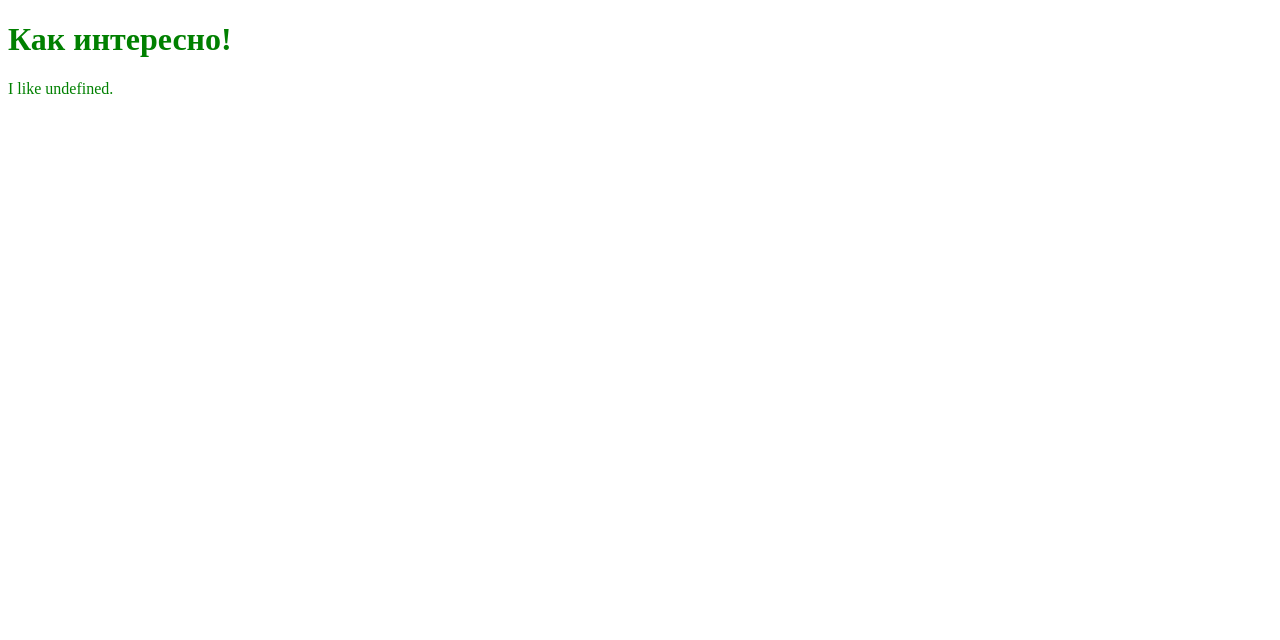
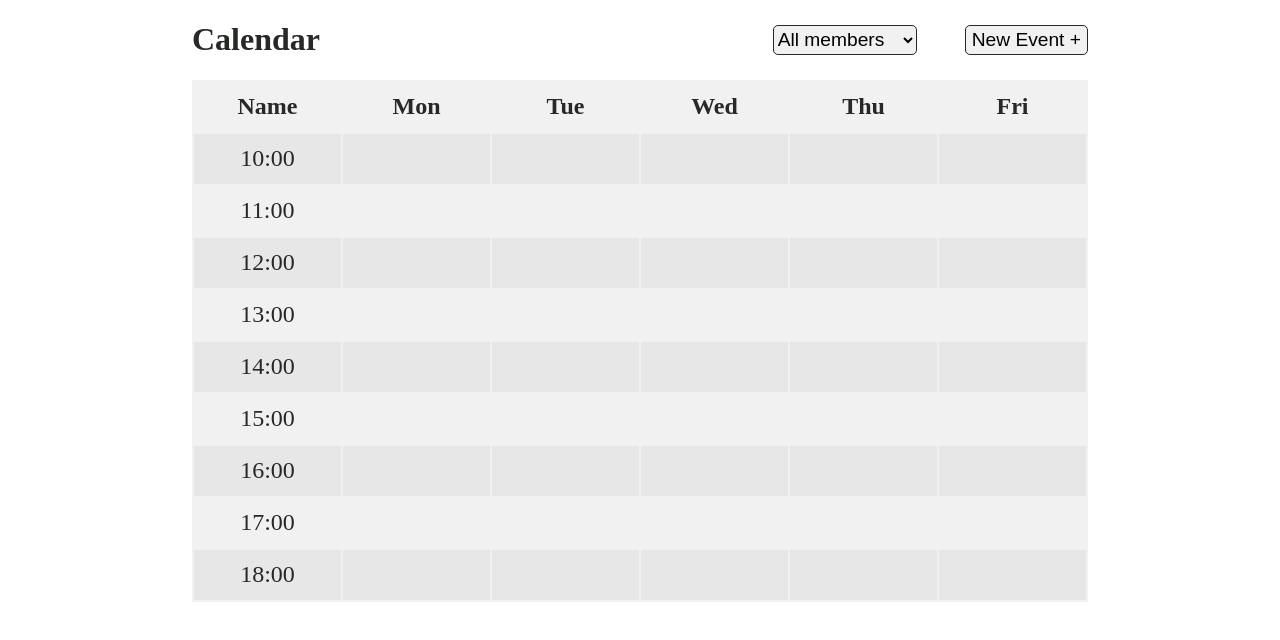
Before and after one commit to AnnaArgunova/Meeting-planning-calendar, a website built with webpack: page src/template.html in a window 1280 px wide. Built offline with nearby package versions, Linux system fonts and the light colour scheme.

Commit message:
add calendar

```diff
--- /dev/null
+++ b/src/Component/addPerson.js
@@ -0,0 +1,17 @@
+import '../styles/main.scss'
+import {person} from '../person';
+
+
+export const addPerson = document.createElement('select')
+addPerson.className = 'button'
+const option = document.createElement('option');
+
+ option.setAttribute('value', 'All members')
+ option.textContent = 'All members'
+ addPerson.append(option)
+for(let i = 0; i<person.length; i++){
+    const option = document.createElement('option');
+     option.setAttribute('value', `${person[i].firstName} ${person[i].lastName}`)
+     option.textContent =  `${person[i].firstName} ${person[i].lastName}`
+    addPerson.append(option)
+}
--- /dev/null
+++ b/src/Component/calendar.js
@@ -0,0 +1,41 @@
+
+import '../styles/main.scss'
+
+export const table = document.createElement('table')
+
+//create headre table
+const headerTable = ['Name', 'Mon', 'Tue', 'Wed', 'Thu', 'Fri']
+const trHeader = document.createElement('tr')
+for(let i = 0; i<headerTable.length; i++){
+    const th = document.createElement('th')
+    th.textContent = headerTable[i]
+      trHeader.append(th)
+}
+table.append(trHeader)
+
+//create row
+
+function createRow(time){
+  let tr = document.createElement('tr');
+  toString(time)
+  for(let i = 0; i<6; i++){
+   const td = document.createElement('td');
+   if(!i){
+     td.textContent = time
+    tr.append(td)
+   }
+      tr.append(td)
+  }
+  table.appendChild(tr)
+}
+
+
+createRow('10:00')
+createRow('11:00')
+createRow('12:00')
+createRow('13:00')
+createRow('14:00')
+createRow('15:00')
+createRow('16:00')
+createRow('17:00')
+createRow('18:00')
--- /dev/null
+++ b/src/Component/heading.js
@@ -0,0 +1,4 @@
+import '../styles/main.scss'
+
+export const heading = document.createElement('h1')
+heading.textContent = 'Calendar'
--- /dev/null
+++ b/src/Component/newEvent.js
@@ -0,0 +1,6 @@
+import '../styles/main.scss'
+import {person} from '../person'
+
+export const newEvent = document.createElement('button')
+newEvent.textContent = 'New Event +'
+newEvent.className = 'button'
--- a/src/index.js
+++ b/src/index.js
@@ -1,19 +1,22 @@
-import example from "./image/1.png";
-import './styles/main.scss'
+import {heading} from './Component/heading'
+import {addPerson} from './Component/addPerson'
+import {newEvent} from './Component/newEvent'
+import {table} from './Component/calendar';
 
-class Game {
-    name = 'Violin Charades'
-}
-const myGame = new Game()
+const root = document.querySelector('#root')
+const header = document.createElement('header')
+const main =document.createElement('main')
 
-// создаем параграф
-const p = document.createElement('p')
-p.textContent = `I like ${myGame.game}.`
+//create calendar
 
-// создаем элемент заголовка
-const heading = document.createElement('h1')
-heading.textContent = 'Как интересно!'
+header.append(heading)
+header.append(addPerson)
+header.append(newEvent)
 
-// добавляем параграф и заголовок в DOM
-const root = document.querySelector('#root')
-root.append(heading, p)
+main.append(table)
+
+root.append(header)
+root.append(main)
+
+
+//create new event
--- /dev/null
+++ b/src/person.js
@@ -0,0 +1,26 @@
+export const person = [
+    {
+        id:1,
+        firstName: 'Ann',
+        lastName:'Argunova',
+        meeting:[]
+    },
+    {
+        id:2,
+        firstName: 'Sava',
+        lastName:'Port',
+        meeting:[]
+    },
+    {
+        id:3,
+        firstName: 'Jon',
+        lastName:'Dorn',
+        meeting:[]
+    },
+    {
+        id:4,
+        firstName: 'Lisa',
+        lastName:'Nort',
+        meeting:[]
+    }
+]
--- a/src/styles/main.scss
+++ b/src/styles/main.scss
@@ -1,7 +1,56 @@
 $font-size: 1rem;
-$font-color: green;
+$font-color: rgb(38, 41, 38);
+$background-color: rgba(199, 199, 199, 0.26);
+
+
+%style-button {
+    font-size: 1.2*$font-size;
+    border: 1px solid $font-color;
+    border-radius: 5px;
+    height: 30px;
+    background-color: $background-color;
+}
+
 
 html {
     font-size: $font-size;
     color: $font-color;
 }
+
+body {
+    width: 70%;
+    margin: 0 auto;
+}
+
+header {
+    display: flex;
+    justify-content: space-around;
+
+    select {
+        @extend %style-button;
+        margin: auto 3rem auto auto;
+    }
+
+    .button {
+        @extend %style-button;
+        margin-top: auto;
+        margin-bottom: auto;
+
+    }
+}
+
+table{
+    font-size: 1.5 *$font-size;
+    text-align: center;
+    table-layout: fixed;
+    width:100%;
+    background-color: $background-color;
+    tr:nth-child(even) {
+        background-color: $background-color;
+    }
+
+       tr{
+        height: 50px;
+
+    }
+}
--- a/webpack.config.js
+++ b/webpack.config.js
@@ -15,11 +15,11 @@ module.exports = {
         hot: true,
         port: 8080,
     },
-    plugins: [
-        // ...
-        // применять изменения только при горячей перезагрузке
-        new webpack.HotModuleReplacementPlugin(),
-    ],
+    // plugins: [
+    //     // ...
+    //     // применять изменения только при горячей перезагрузке
+    //     new webpack.HotModuleReplacementPlugin(),
+    // ],
 
     entry: {
         main: path.resolve(__dirname, './src/index.js'),
@@ -33,6 +33,11 @@ module.exports = {
             template: path.resolve(__dirname, './src/template.html'),
             filename: 'index.html',
         }),
+        // new HtmlWebpackPlugin({
+        //     title: 'Ciklum',
+        //     template: path.resolve(__dirname, './src/createEvent/createEvent.html'),
+        //     filename: 'createEvent.html',
+        // }),
         new CleanWebpackPlugin(),
     ],
     module: {
```
Also changed, not shown: 1 other file.
